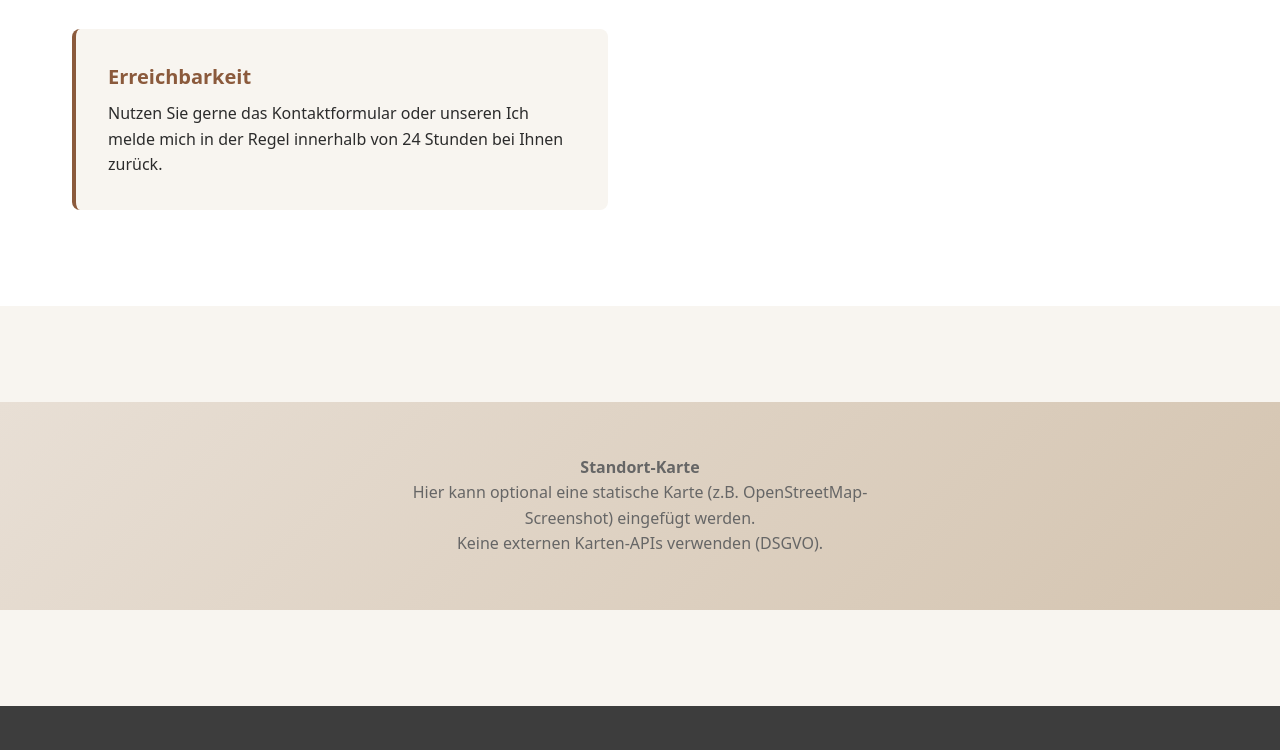
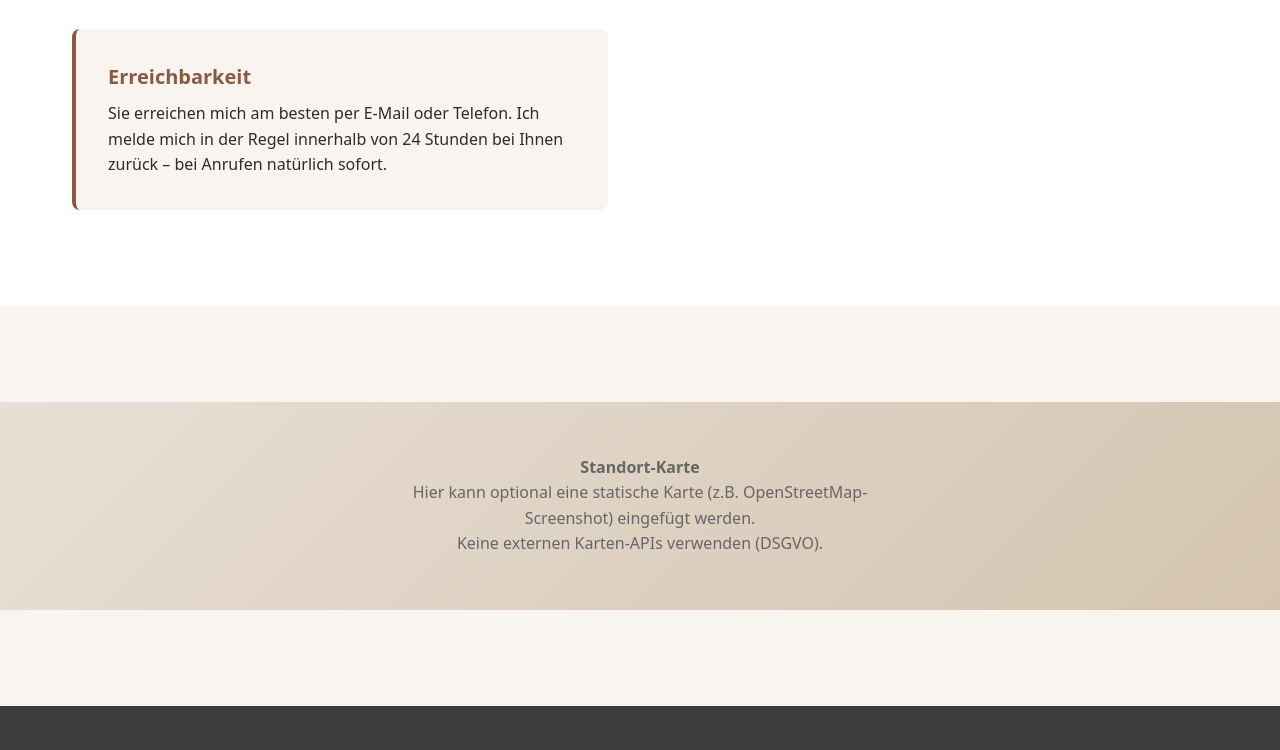
Before and after one commit to MKI13/MKI13.github.io, a plain HTML site: page contact.html in a window 1280 px wide. Shown: the part 1217-1967 px from the top of the page. Drawn offline with Linux system fonts and the light colour scheme.

Commit message:
Tel. Hinzufügen und Kontakt Text
Updated contact information and response time details.

```diff
--- a/contact.html
+++ b/contact.html
@@ -81,7 +81,7 @@
                     <div class="info-block">
                         <h3 class="info-title">Telefon</h3>
                         <p class="info-text">
-                            <a href="tel:+4900000000000" class="contact-link">+49 (0) 000 - 000 000</a>
+                            <a href="tel:+49 (0) 176 8718 6451" class="contact-link">+49 (0) 000 - 000 000</a>
                         </p>
                         <p class="info-note">
                             <strong>Öffnungszeiten:</strong><br>
@@ -94,8 +94,8 @@
                     <div class="info-block">
                         <h3 class="info-title">Erreichbarkeit</h3>
                         <p class="info-text">
-                            Nutzen Sie gerne das Kontaktformular oder unseren
-                            Ich melde mich in der Regel innerhalb von 24 Stunden bei Ihnen zurück.
+                            Sie erreichen mich am besten per E-Mail oder Telefon.
+                            Ich melde mich in der Regel innerhalb von 24 Stunden bei Ihnen zurück – bei Anrufen natürlich sofort.
                         </p>
                     </div>
                 </div>
```
